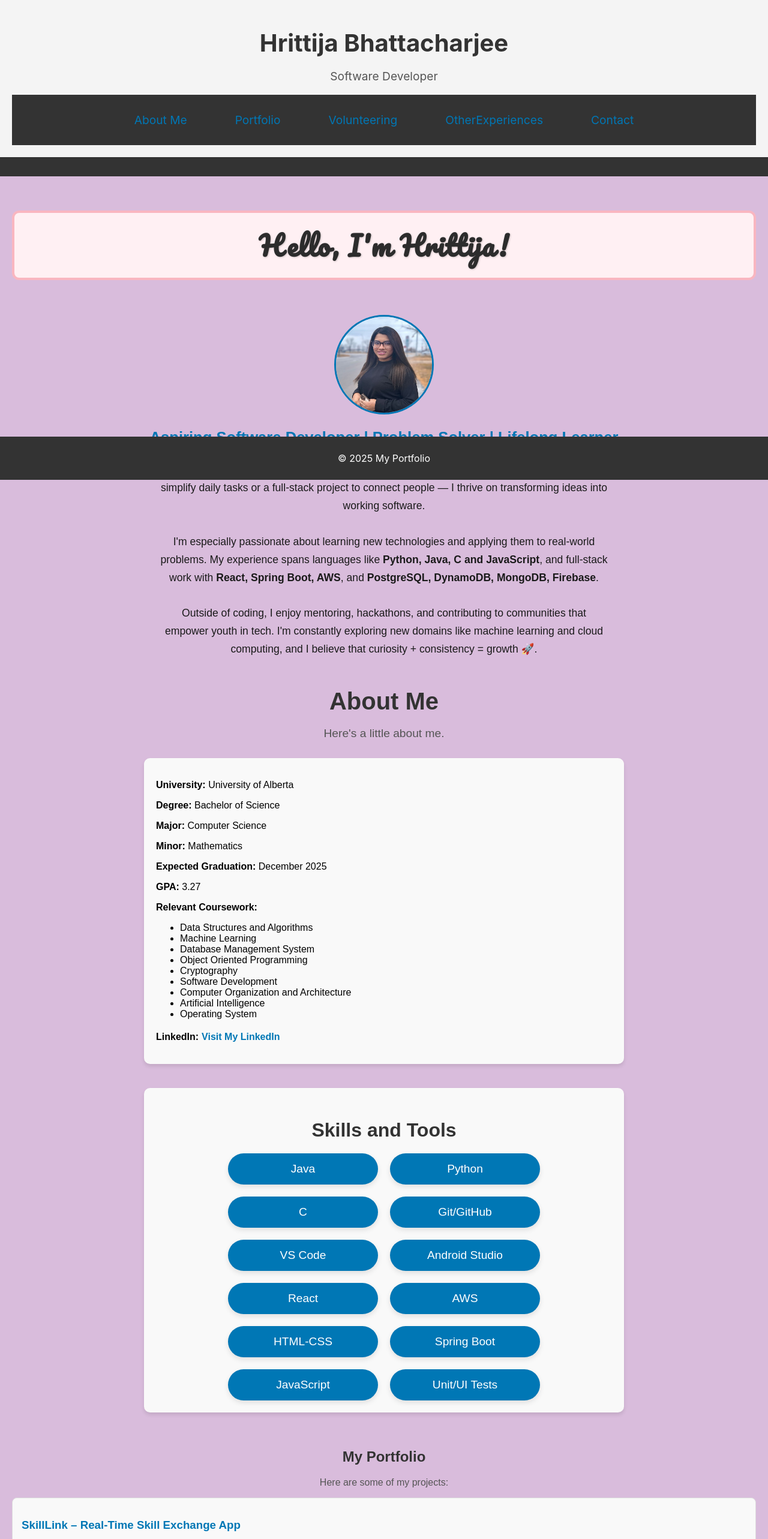
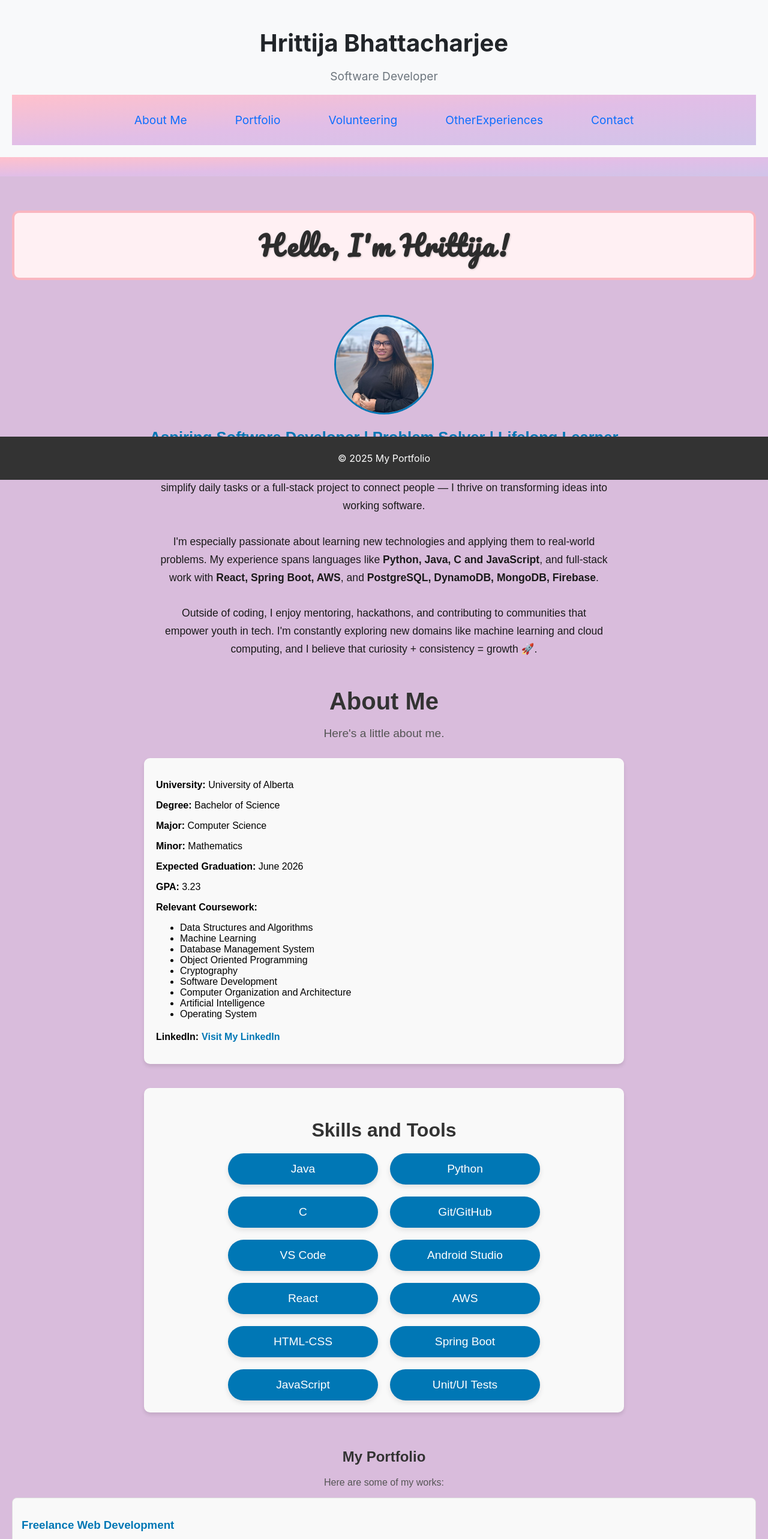
Before and after one commit to hrittijab/hrittijab-portfolio, a React (Create React App) app: page / in a window 1280 px wide. Shown: the top 2566 px of the page at 60% size. Built offline with nearby package versions, Linux system fonts and the light colour scheme.

Commit message:
Minor changes to update works

```diff
--- a/package.json
+++ b/package.json
@@ -35,5 +35,8 @@
       "last 1 firefox version",
       "last 1 safari version"
     ]
+  },
+  "devDependencies": {
+    "gh-pages": "^6.3.0"
   }
 }
--- a/src/components/Header.css
+++ b/src/components/Header.css
@@ -1,18 +1,18 @@
 header {
   text-align: center;
   padding: 20px;
-  background-color: #f4f4f4;
+  background-color: #f8f9fa;
 }
 
 header h1 {
   font-size: 2.5em;
-  color: #333;
+  color: #212529;
   margin-bottom: 5px;
 }
 
 header p {
   font-size: 1.2em;
-  color: #555;
+  color: #6c757d;
 }
 
 nav ul {
@@ -28,10 +28,12 @@ nav ul li {
 
 nav ul li a {
   text-decoration: none;
-  color: #0077b5;
+  color: #0d6efd;
   font-size: 1.2em;
+  transition: color 0.3s;
 }
 
 nav ul li a:hover {
   text-decoration: underline;
+  color: #0a58ca;
 }
--- a/src/components/Navbar.css
+++ b/src/components/Navbar.css
@@ -1,6 +1,6 @@
 /* Styling for the Navbar */
 nav {
-    background-color: #333; /* Dark background */
+background: linear-gradient(to bottom right, #ffc1cc, #e1bee7, #d1c4e9);
     overflow: hidden; /* Prevent overflow */
   }
 
--- a/src/pages/About.js
+++ b/src/pages/About.js
@@ -14,8 +14,8 @@ const About = () => {
         <p><strong>Degree:</strong> Bachelor of Science</p>
         <p><strong>Major:</strong> Computer Science</p>
         <p><strong>Minor:</strong> Mathematics</p>
-        <p><strong>Expected Graduation:</strong> December 2025</p>
-        <p><strong>GPA:</strong> 3.27</p>
+        <p><strong>Expected Graduation:</strong> June 2026</p>
+        <p><strong>GPA:</strong> 3.23</p>
 
         {/* Relevant Coursework */}
         <p><strong>Relevant Coursework:</strong></p>
--- a/src/pages/OtherExperiences.js
+++ b/src/pages/OtherExperiences.js
@@ -9,7 +9,7 @@ const OtherExperiences = () => {
         Participated in university hackathons in 2023 and 2024, where I collaborated with teams to build innovative solutions to real-world problems. These hackathons provided an opportunity to enhance my coding and problem-solving skills under time constraints, and allowed me to work in a high-pressure environment while fostering teamwork and creativity.
       </p>
 
-      <h4>AWS Certified Solutions Architect - Associate (2024, In Progress)</h4>
+      <h4>AWS Certified Solutions Architect - Associate (2025, In Progress)</h4>
       <p>
         Currently pursuing AWS Certified Solutions Architect – Associate certification. I am learning various AWS services, including Lambda, DynamoDB, SQS, and SNS, to design scalable and secure cloud architectures. This certification is helping me enhance my cloud computing knowledge and prepare for real-world cloud infrastructure challenges.
       </p>
--- a/src/pages/Portfolio.js
+++ b/src/pages/Portfolio.js
@@ -2,6 +2,17 @@ import React from 'react';
 
 const Portfolio = () => {
   const projects = [
+    {
+      title: "Freelance Web Development",
+      date: "Ongoing",
+      role: "Self-Employed Web Developer",
+      tools: "HTML, CSS, JavaScript, GitHub, Netlify",
+      description: [
+        "Designed and deployed responsive websites for small business clients to improve their online presence.",
+        "Built clean, mobile-friendly layouts with client-specific content and branding.",
+        "Deployed websites using Netlify and assisted clients with custom domain setup and site handoff.",
+      ],
+    },
     {
       title: "SkillLink – Real-Time Skill Exchange App",
       date: "April 2025 – May 2025",
@@ -16,7 +27,6 @@ const Portfolio = () => {
         '<a href="https://drive.google.com/file/d/1vJofN8zcPZOiF8oIffu0-snSzbEJfZot/view?usp=drive_link" target="_blank" rel="noopener noreferrer">📽️ Watch Demo</a>',
         '<a href="https://github.com/hrittijab/SkillLink-backend" target="_blank" rel="noopener noreferrer">🧠 View Backend source on GitHub</a>',
         '<a href="https://github.com/hrittijab/SkillLink-frontend" target="_blank" rel="noopener noreferrer">🧠 View Frontend source on GitHub</a>',
-
       ],
     },
     {
@@ -30,11 +40,9 @@ const Portfolio = () => {
         "Implemented authentication using JWT and secure session handling.",
         "Developed a responsive React UI and deployed the app for public access.",
         '<a href="https://drive.google.com/file/d/16fsQ2GzppsAkmMwHf390DImAcGtlD2My/view?usp=drive_link" target="_blank" rel="noopener noreferrer">📽️ Watch Demo</a>',
-       '<a href="https://github.com/hrittijab/TaskMaster" target="_blank" rel="noopener noreferrer">🧠 View Source on GitHub</a>',
-
+        '<a href="https://github.com/hrittijab/TaskMaster" target="_blank" rel="noopener noreferrer">🧠 View Source on GitHub</a>',
       ],
     },
-
     {
       title: "Event Lottery Application Development",
       date: "October 2024",
@@ -46,8 +54,6 @@ const Portfolio = () => {
         "Integrated APIs for fetching and storing details in Firebase.",
         "Used JUnit and Espresso to write unit and UI tests.",
         '<a href="https://github.com/CMPUT301F24apiary/Hive" target="_blank" rel="noopener noreferrer">🧠 View Source on GitHub</a>',
-
-
       ],
     },
     {
@@ -84,7 +90,7 @@ const Portfolio = () => {
   return (
     <div style={{ padding: "20px", fontFamily: "Arial, sans-serif" }}>
       <h2 style={{ color: "#333", textAlign: "center" }}>My Portfolio</h2>
-      <p style={{ textAlign: "center", color: "#555" }}>Here are some of my projects:</p>
+      <p style={{ textAlign: "center", color: "#555" }}>Here are some of my works:</p>
 
       <div>
         {projects.map((project, index) => (
--- a/src/pages/Volunteering.js
+++ b/src/pages/Volunteering.js
@@ -2,14 +2,23 @@ import React from 'react';
 
 const Volunteering = () => {
   return (
-    <div className="volunteering-section">
-      <h3>Volunteering</h3>
+    <div className="volunteering-section container py-4">
+      <h3 className="mb-4">Volunteering</h3>
       <ul>
         <li>
-          I supported the Jaago Foundation which is a non profit organization in Bangladesh that focuses on the welfare of underprivileged children, where I was responsible for tutoring children in spoken English. This involved developing lesson plans, creating interactive activities, and helping the children build their confidence in speaking and understanding English. I worked with children from different backgrounds, and my role also included providing emotional support to help them overcome educational barriers.
+          <strong>Jaago Foundation (Bangladesh)</strong> – Tutored underprivileged children in spoken English by designing interactive lesson plans and building their confidence in communication. Also provided emotional support to help them overcome learning barriers.
         </li>
         <li>
-          Volunteered at events such as the Eating Disorder Awareness Program, Mental Health Campaign and natHack(Hackathons)
+          <strong>Eating Disorder Awareness University of Alberta (EDAUA)</strong> – Volunteered at awareness events, helping with outreach, organizing activities, and supporting mental health advocacy.
+        </li>
+        <li>
+          <strong>Canada CyberSTEAM Challenge (C3 STEAM)</strong> – Recruitment Committee Member since January 2025, helping promote youth engagement in interdisciplinary STEM education across Canada.
+        </li>
+        <li>
+          <strong>NeurAlbertaTech (natHACK)</strong> – Volunteered in the food and beverages department during their 2023 hackathon, supporting logistics and hospitality for participants.
+        </li>
+        <li>
+          <strong>BIPOC and Allies Student Association – University of Alberta</strong> – Actively mentor BIPOC students by promoting community engagement, academic success, and inclusivity on campus.
         </li>
       </ul>
     </div>
```
Also changed, not shown: 1 other file (tests, documents, lock files or other folders).
